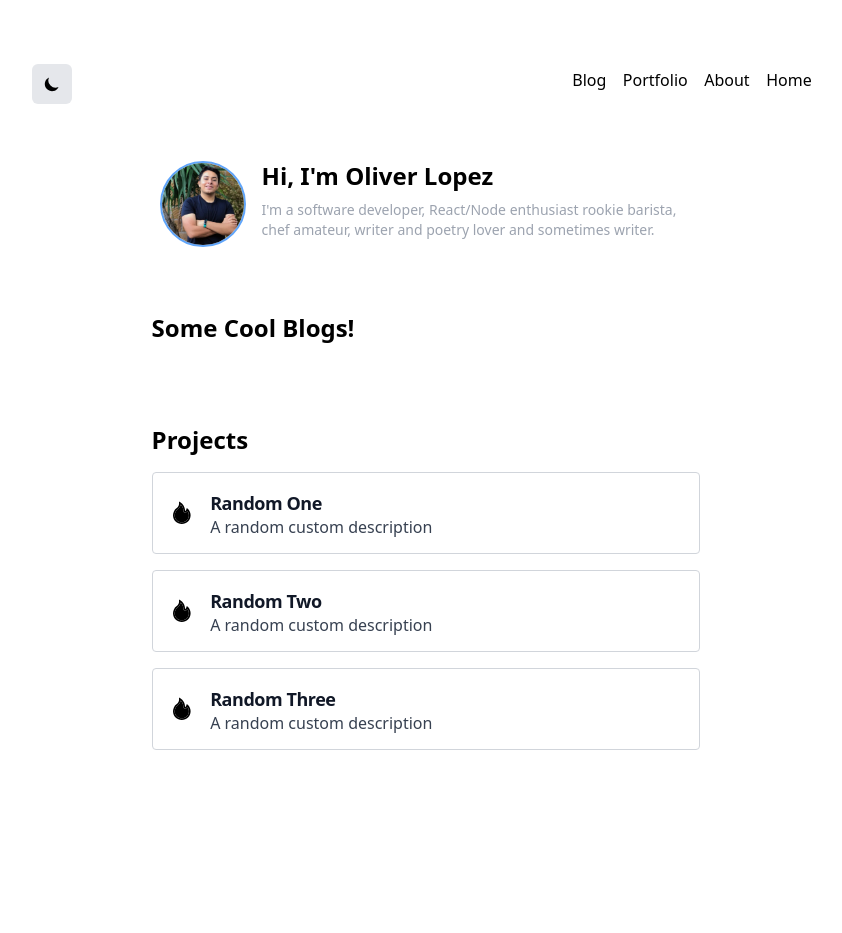
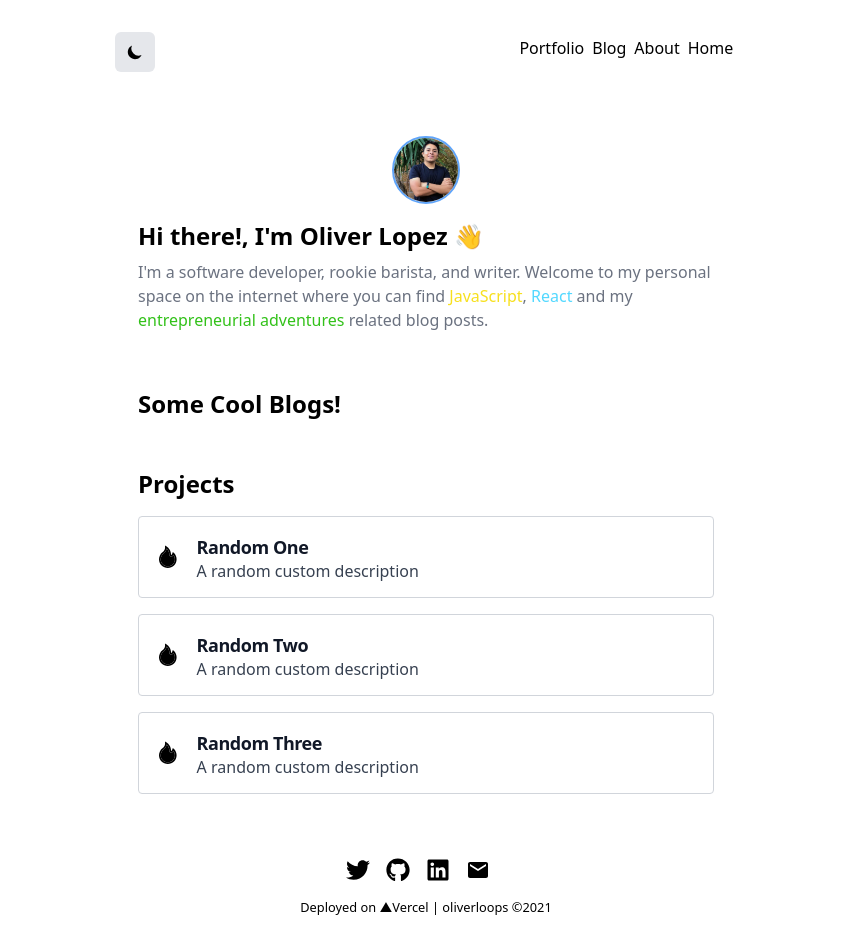
Before and after one commit to oliverloops/oliverloops.com, a Next.js app: page / in a window 1280 px wide. Shown: the whole page, without its empty margins (214-1056 px from the left). Before the commit the page ends 800 px from the top, so only its background shows below. Built offline with nearby package versions, Linux system fonts and the light colour scheme.

Commit message:
new updates

```diff
--- /dev/null
+++ b/components/Footer.js
@@ -0,0 +1,45 @@
+import { motion } from "framer-motion";
+import { FaTwitter, FaGithub, FaLinkedin } from "react-icons/fa";
+import { MdEmail } from "react-icons/md";
+
+export default function Footer() {
+  return (
+    <motion.footer
+      initial="pageInitial"
+      animate="pageAnimate"
+      variants={{
+        pageInitial: {
+          opacity: 0,
+          translateX: -800,
+        },
+        pageAnimate: {
+          opacity: 1,
+          translateX: 0,
+        },
+      }}
+      className="flex flex-col justify-center dark:bg-black"
+    >
+      <div className="flex justify-center mb-4 pt-4">
+        <a href="#">
+          <FaTwitter className="mr-4 text-2xl hover:text-blue-400 dark:text-white" />
+        </a>
+        <a href="#">
+          <FaGithub className="mr-4 text-2xl hover:text-gray-400 dark:text-white" />
+        </a>
+        <a href="">
+          <FaLinkedin className="mr-4 text-2xl hover:text-blue-500 dark:text-white" />
+        </a>
+        <a href="#">
+          <MdEmail className="mr-4 text-2xl hover:text-indigo-500 dark:text-white" />
+        </a>
+      </div>
+      <small className="mb-4 flex justify-center dark:text-white">
+        Deployed on&nbsp;
+        <span role="img" aria-label="triangule">
+          ▲
+        </span>
+        Vercel | oliverloops ©2021
+      </small>
+    </motion.footer>
+  );
+}
--- a/components/HeadPost.js
+++ b/components/HeadPost.js
@@ -1,8 +1,10 @@
 export default function HeadPost({ meta }) {
   return (
     <div className="flex justify-center flex-col">
-      <div className="text-2xl font-bold dark:text-white">{meta.title}</div>
-      <div className="text-xl font-semibold dark:text-white">
+      <div className="text-2xl font-bold text-blue-500 dark:text-blue-300">
+        {meta.title}
+      </div>
+      <div className="text-xl font-semibold   dark:text-white">
         {meta.description}
       </div>
       <div className="flex justify-between row">
--- a/components/Header.js
+++ b/components/Header.js
@@ -32,14 +32,14 @@ export default function Header() {
           translateY: 0,
         },
       }}
-      className="flex justify-around flex-row fixed sticky sticky-nav top-0 h-12 py-16 bg-white dark:bg-black bg-opacity-60"
+      className="flex justify-evenly flex-row fixed sticky sticky-nav top-0 h-18 py-8 bg-white dark:bg-black bg-opacity-60"
     >
-      <div>
+      <div className="px-8">
         <motion.button
           whileHover={{ scale: 1.1 }}
           whileTap={{ scale: 0.9 }}
           onClick={() => isDarkModeOn()}
-          className="flex justify-center items-center rounded-md bg-gray-200 dark:bg-gray-700 h-10 w-10 "
+          className="flex justify-center items-center rounded-md bg-gray-200 dark:bg-gray-700 h-10 w-10"
         >
           {darkContext.dark ? (
             <HiSun className="icon dark:text-white" />
@@ -48,25 +48,25 @@ export default function Header() {
           )}
         </motion.button>
       </div>
-      <div className="flex justify-around flex-row w-64">
+      <div className="flex justify-evenly flex-row w-42 px-8">
+        <div className="p-1">
+          <Link href="/">
+            <a className="text-md dark:text-white">Portfolio</a>
+          </Link>
+        </div>
         <div className="p-1">
           <Link href="/blog">
-            <a className="dark:text-white">Blog</a>
+            <a className="text-md dark:text-white">Blog</a>
           </Link>
         </div>
         <div className="p-1">
           <Link href="/">
-            <a className="dark:text-white">Portfolio</a>
+            <a className="text-md dark:text-white">About</a>
           </Link>
         </div>
         <div className="p-1">
           <Link href="/">
-            <a className="dark:text-white">About</a>
-          </Link>
-        </div>
-        <div className="p-1">
-          <Link href="/">
-            <a className="dark:text-white">Home</a>
+            <a className="text-md dark:text-white">Home</a>
           </Link>
         </div>
       </div>
--- a/components/Layout.js
+++ b/components/Layout.js
@@ -1,6 +1,8 @@
 import { useState, createContext } from "react";
 import Head from "next/head";
+//UI components
 import Header from "./Header";
+import Footer from "../components/Footer";
 
 export const darkMode = createContext();
 
@@ -22,6 +24,7 @@ export default function Layout({ children, pageTitle, description }) {
           <div className="flex flex-col  justify-center items-start w-full mx-auto px-8 py-8 dark:bg-black">
             {children}
           </div>
+          <Footer />
         </main>
       </darkMode.Provider>
     </>
--- a/components/Post.js
+++ b/components/Post.js
@@ -11,7 +11,6 @@ export const Post = ({ post }) => {
 
   return (
     <article
-      whileHover={{ scale: 1.1 }}
       className="w-full flex flex-col
       justify-center items-start h-36"
     >
--- a/pages/index.js
+++ b/pages/index.js
@@ -1,14 +1,14 @@
 import { motion } from "framer-motion";
 //UI components
 import { Post } from "../components/Post";
+import { posts } from "../getAllPosts";
 import ProjectCard from "../components/ProjectCard";
-import { posts } from "../getAllPosts";
 
 export default function Home() {
   return (
     <div className="mx-auto">
       <motion.div
-        className="flex flex-row items-center px-2"
+        className="flex flex-col items-center"
         initial="pageInitial"
         animate="pageAnimate"
         variants={{
@@ -22,28 +22,34 @@ export default function Home() {
           },
         }}
       >
-        <div className="rounded-full border-2  border-blue-400">
+        <div className="rounded-full border-2 border-blue-400">
           <img
-            style={{ width: "82px", height: "82px" }}
+            style={{ width: "64px", height: "64px" }}
             className="rounded-full"
             src="/me_cross.jpg"
             alt="Oliver Lopez"
           />
         </div>
 
-        <div className="flex flex-col px-4 sm:px-8">
-          <h1 className="font-extrabold text-2xl sm:text-5xl dark:text-white">
-            Hi, I'm Oliver Lopez
+        <div className="flex flex-col py-4">
+          <h1 className="font-extrabold text-2xl lg:text-5xl dark:text-white">
+            Hi there!, I'm Oliver Lopez{" "}
+            <span role="img" aria-label="waving hand">
+              👋
+            </span>
           </h1>
-          <h3 className="text-sm text-gray-400 py-2">
-            I'm a software developer, React/Node enthusiast rookie barista,{" "}
-            <br />
-            chef amateur, writer and poetry lover and sometimes writer.
+          <h3 className="font-medium text-md text-gray-500 dark:text-gray-400  max-w-xl py-2">
+            I'm a software developer, rookie barista, and writer. Welcome to my
+            personal space on the internet where you can find{" "}
+            <span style={{ color: "#F7E01E" }}>JavaScript</span>,{" "}
+            <span style={{ color: "#52D8FF" }}>React</span> and my{" "}
+            <span style={{ color: "#32C119" }}>entrepreneurial adventures</span>{" "}
+            related blog posts.
           </h3>
         </div>
       </motion.div>
       <motion.div
-        className="py-16"
+        className="py-8"
         initial="pageInitial"
         animate="pageAnimate"
         variants={{
--- a/styles/global.css
+++ b/styles/global.css
@@ -1,12 +1,11 @@
 @tailwind base;
-
 /* Write base styles here */
 
 /* Start purging... */
 @tailwind components;
 /* Stop purging. */
 
-/* Write all custom component styles here */
+/* Custom component styles */
 html {
   margin: 0;
   overflow-x: hidden;
```
Also changed, not shown: package.json (+11 -2 lines), lib/spotify.js (added), pages/api/now-playing.js (added), 1 other file (tests, documents, lock files or other folders).
